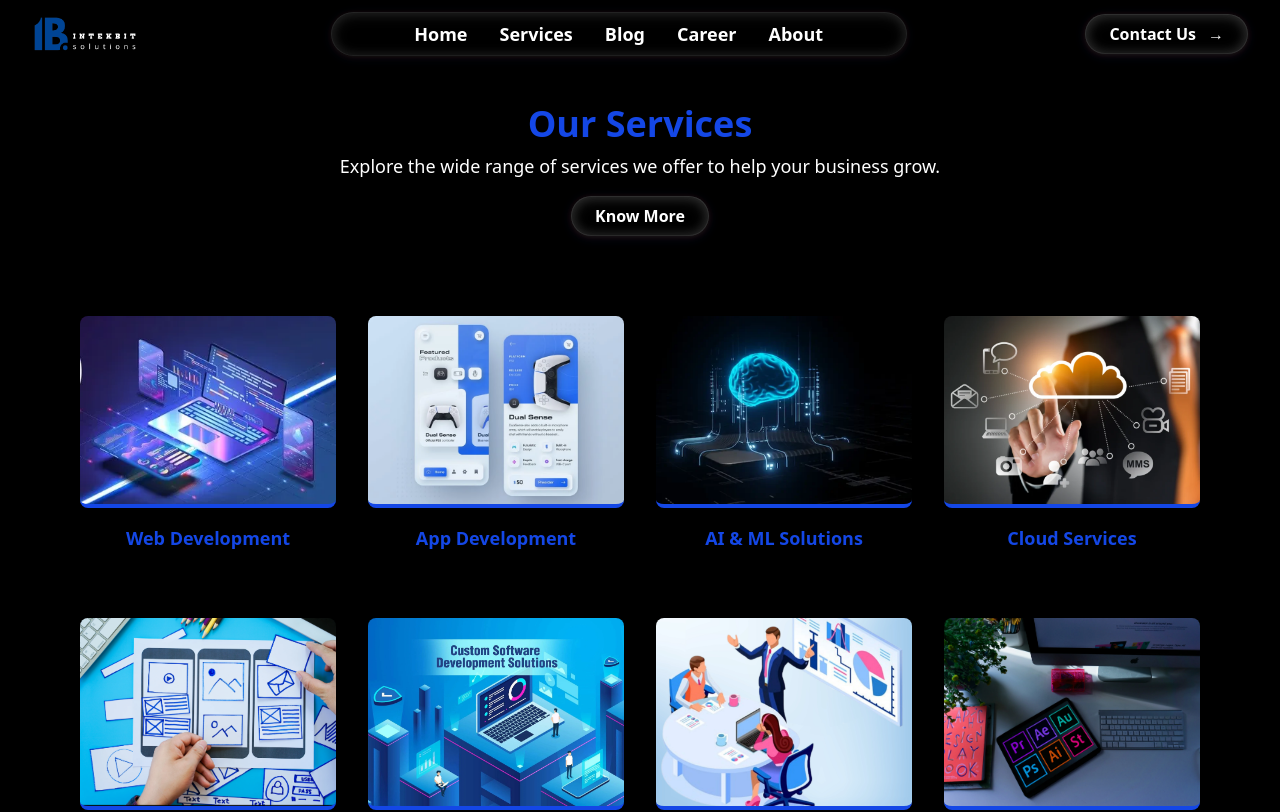
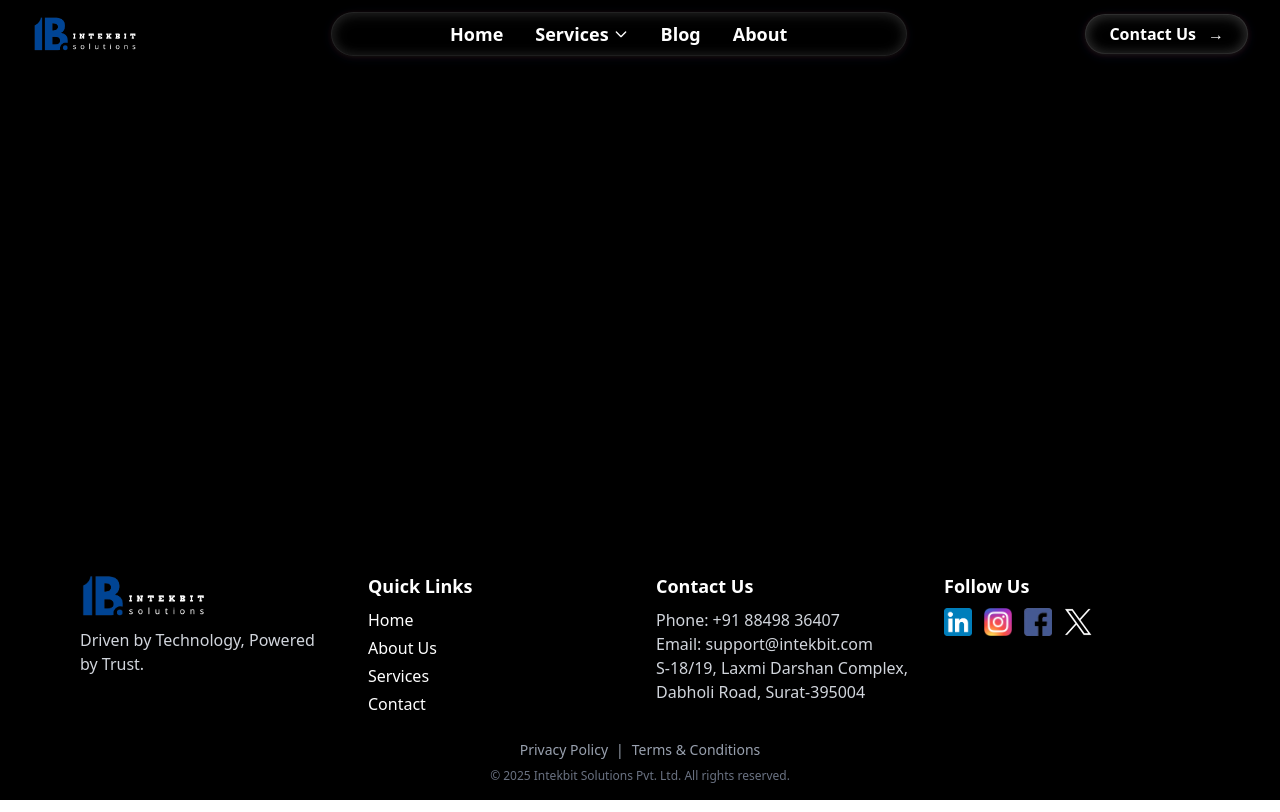
Before and after one commit to sushilkantaria/intekbit, a React (Vite) app: page /services in a window 1280 px wide. Shown: the top 812 px of the page. Built offline with nearby package versions, Linux system fonts and the light colour scheme.

Commit message:
add changes

```diff
--- a/src/App.jsx
+++ b/src/App.jsx
@@ -19,13 +19,12 @@ import WebDevelopment from './components/services/WebDevelopment';
 import ScrollToTop from './components/ui/ScrollToTop';
 import AboutUs from './pages/AboutUs';
 import Blog from './pages/Blog';
-import Career from './pages/Career';
 import ContactUs from './pages/ContactUs';
 import Footer from './pages/Footer';
 import Home from './pages/Home';
 import Navbar from './pages/Navbar';
 import PrivacyPolicy from './pages/PrivacyPolicy';
-import Services from './pages/Services';
+// import Services from './pages/Services';
 import TermsAndConditions from './pages/TermsAndConditions';
 
 import Aos from 'aos';
@@ -66,14 +65,13 @@ function AppWrapper() {
     //       animation: gradient-move 16s ease-in-out infinite;
     //     }
     //   `}</style>
-      <div className="min-h-screen w-full flex flex-col bg-black">
+    <div className="min-h-screen w-full flex flex-col bg-black">
       <Navbar />
       <ScrollToTop />
       <div className="flex-1">
         <Routes>
           <Route path="/" element={<Home />} />
           <Route path="/blog" element={<Blog />} />
-          <Route path="/career" element={<Career />} />
           <Route path="/about" element={<AboutUs />} />
           <Route path="/contact" element={<ContactUs />} />
           <Route path="/web-development" element={<WebDevelopment />} />
@@ -84,7 +82,7 @@ function AppWrapper() {
             path="/software-development"
             element={<SoftwareDevelopment />}
           />
-          <Route path="/services" element={<Services />} />
+          {/* <Route path="/services" element={<Services />} /> */}
           <Route path="/privacy-policy" element={<PrivacyPolicy />} />
           <Route path="/it-consulting" element={<ITConsulting />} />
           <Route path="/cloud-services" element={<CloudServices />} />
--- a/src/components/home/About.jsx
+++ b/src/components/home/About.jsx
@@ -2,7 +2,7 @@ import React from 'react';
 import aboutData from '../../data/home/about';
 
 const AboutSection = ({ activeTab, switchContent }) => (
-  <section className="py-16 text-white bg-[#151515]" id="about">
+  <section className="py-16 text-white" id="about">
     <div className="max-w-6xl mx-auto flex flex-col md:flex-row gap-10 px-4">
       {/* Left Section */}
       <div
--- a/src/components/home/Hero.jsx
+++ b/src/components/home/Hero.jsx
@@ -4,7 +4,6 @@ import { Link } from 'react-router-dom';
 import Spline from '@splinetool/react-spline';
 
 const HeroSection = () => (
-  <div className="bg-black">
     <section
       className="relative flex flex-col md:flex-row items-center justify-center md:justify-between min-h-[80vh] md:h-screen max-w-6xl mx-auto text-white px-4 sm:px-6 lg:px-8 pt-16 md:pt-0"
       id="home"
@@ -56,7 +55,6 @@ const HeroSection = () => (
         alt=""
       />
     </section>
-  </div>
 );
 
 export default HeroSection;
--- a/src/components/home/LetsConnect.jsx
+++ b/src/components/home/LetsConnect.jsx
@@ -3,7 +3,7 @@ import { HiArrowLongRight } from 'react-icons/hi2';
 import { Link } from 'react-router-dom';
 
 const LetsConnectSection = () => (
-  <section className="py-16 overflow-hidden bg-[#151515]" id="lets-connect">
+  <section className="py-16 overflow-hidden" id="lets-connect">
     <div
       className="max-w-2xl mx-auto text-center"
       data-aos="slide-up"
--- a/src/components/home/Services.jsx
+++ b/src/components/home/Services.jsx
@@ -4,7 +4,7 @@ import { Link } from 'react-router-dom';
 
 // Service images mapping
 const serviceImages = {
-  web: '/Assets/web-devlopment.png',
+  web: '/Assets/web.gif',
   ai: '/Assets/home-aiml.webp',
   mobile: '/Assets/home-appdevelopment.webp',
   it_consulting: '/Assets/home-itconsulting.webp',
@@ -135,7 +135,7 @@ const ServicesSection = ({ services }) => {
   };
 
   return (
-    <section className="pt-16 overflow-visible bg-black" id="services">
+    <section className="pt-16 overflow-visible" id="services">
       <div className="max-w-7xl mx-auto px-8">
         {/* Section Header */}
         <div
@@ -177,7 +177,7 @@ const ServicesSection = ({ services }) => {
                   <img
                     src={
                       serviceImages[serviceKeys[activeServiceIndex]] ||
-                      '/Assets/web-devlopment.png'
+                      '/Assets/web.gif'
                     }
                     alt={
                       services[serviceKeys[activeServiceIndex]]?.title ||
@@ -189,7 +189,7 @@ const ServicesSection = ({ services }) => {
                         'Image failed to load:',
                         serviceImages[serviceKeys[activeServiceIndex]]
                       );
-                      e.target.src = '/Assets/web-devlopment.png';
+                      e.target.src = '/Assets/web.gif';
                     }}
                   />
                 </div>
@@ -249,12 +249,12 @@ const ServicesSection = ({ services }) => {
                     <img
                       src={
                         serviceImages[serviceKey] ||
-                        '/Assets/web-devlopment.png'
+                        '/Assets/web.gif'
                       }
                       alt={services[serviceKey]?.title || 'Service'}
                       className="w-full h-full object-cover image-fade"
                       onError={(e) => {
-                        e.target.src = '/Assets/web-devlopment.png';
+                        e.target.src = '/Assets/web.gif';
                       }}
                     />
                   </div>
--- a/src/components/home/Technology.jsx
+++ b/src/components/home/Technology.jsx
@@ -23,7 +23,7 @@ const TechnologySection = ({
   const containerKey = `${activeTechnology}-${technologies[activeTechnology]?.length}`;
 
   return (
-    <div className="py-16 bg-[#151515]">
+    <div className="py-16">
       <section
         id="technology"
         data-aos="fade-right"
--- a/src/components/home/WhyHireUs.jsx
+++ b/src/components/home/WhyHireUs.jsx
@@ -3,7 +3,7 @@ import whyHireUsData from '../../data/home/whyHireUs';
 
 function WhyHireUsSection() {
   return (
-    <section className="py-16 bg-[#151515]" id="why-hire-us">
+    <section className="py-16" id="why-hire-us">
       <div className="max-w-6xl mx-auto">
         <h2
           className="text-2xl font-bold text-center mb-14 text-blue-700"
--- a/src/pages/Career.jsx
+++ /dev/null
@@ -1,7 +0,0 @@
-import React from 'react';
-
-function Career() {
-  return <div>Career</div>;
-}
-
-export default Career;
--- a/src/pages/Navbar.jsx
+++ b/src/pages/Navbar.jsx
@@ -2,6 +2,93 @@ import { useState, useEffect } from 'react';
 import { Link, useLocation } from 'react-router-dom';
 
 const Navbar = () => {
+  // Service dropdown grid as a separate JSX component
+  const ServicesDropdownGrid = () => (
+    <div className="grid grid-cols-4 gap-x-12 gap-y-8 px-8 py-7 min-w-[1000px] max-w-[1100px] rounded-2xl shadow-2xl backdrop-blur-xl backdrop-saturate-200 border border-white/20 text-left absolute -left-32 bg-black/70">
+      {servicesList.map((service, idx) => (
+        <div key={idx} className="col-span-1 w-full">
+          <Link
+            to={service.path}
+            className="w-full flex items-center gap-3 px-4 py-4 rounded-xl"
+          >
+            <span className="flex items-center justify-center w-10 h-10 rounded-lg text-2xl">
+              {service.icon}
+            </span>
+            <span className="flex flex-col items-start">
+              <span className="font-bold text-white text-base leading-tight whitespace-nowrap">
+                {service.label}
+              </span>
+              <span className="text-xs text-gray-300 mt-1 leading-tight">
+                {service.desc}
+              </span>
+            </span>
+          </Link>
+        </div>
+      ))}
+    </div>
+  );
+  const servicesList = [
+    {
+      path: '/aiml-solutions',
+      label: 'AI/ML',
+      icon: '🤖',
+      desc: 'Machine learning & AI solutions',
+    },
+    {
+      path: '/app-development',
+      label: 'App Development',
+      icon: '📱',
+      desc: 'Mobile & cross-platform apps',
+    },
+    {
+      path: '/cloud-services',
+      label: 'Cloud Services',
+      icon: '☁️',
+      desc: 'Cloud migration & management',
+    },
+    {
+      path: '/data-services',
+      label: 'Data Services',
+      icon: '📊',
+      desc: 'Data analytics & engineering',
+    },
+    {
+      path: '/it-consulting',
+      label: 'IT Consulting',
+      icon: '💼',
+      desc: 'Expert IT guidance',
+    },
+    {
+      path: '/software-development',
+      label: 'Software Development',
+      icon: '💻',
+      desc: 'Custom software solutions',
+    },
+    {
+      path: '/web-development',
+      label: 'Web Development',
+      icon: '🌐',
+      desc: 'Modern web experiences',
+    },
+    {
+      path: '/uiux-design',
+      label: 'UI/UX Design',
+      icon: '🎨',
+      desc: 'User interface & experience',
+    },
+    {
+      path: '/graphic-designing',
+      label: 'Graphic Designing',
+      icon: '🖌️',
+      desc: 'Branding & visual design',
+    },
+    {
+      path: '/support-maintenance',
+      label: 'Support & Maintenance',
+      icon: '🛠️',
+      desc: 'Ongoing support & care',
+    },
+  ];
   const [isMenuOpen, setIsMenuOpen] = useState(false);
   const location = useLocation();
 
@@ -42,27 +129,58 @@ const Navbar = () => {
           data-aos-duration="1500"
         >
           <ul className="flex gap-4 sm:gap-8 items-center px-2 sm:px-8 py-2 rounded-full max-w-xl w-full justify-center shadow-[0_2px_12px_0_rgba(30,58,138,0.13),0_1px_8px_0_rgba(136,19,55,0.10),0_1px_6px_0_rgba(202,138,4,0.08),0_1px_4px_0_rgba(6,78,59,0.08),inset_0_2px_16px_0_rgba(255,255,255,0.10),inset_0_0_12px_2px_rgba(255,255,255,0.07),inset_0_0_0_1px_rgba(255,255,255,0.05)] backdrop-blur-lg backdrop-saturate-150">
-            {['/', '/services', '/blog', '/career', '/about'].map((path, index) => {
-              let label;
-              if (path === '/') {
-                label = 'Home';
-              } else {
-                const str = path.slice(1).replace('-', ' ');
-                label = str.charAt(0).toUpperCase() + str.slice(1);
-              }
-              return (
-                <li key={index}>
+            <li>
               <Link
-                    to={path}
+                to="/"
                 className="text-white font-semibold text-sm sm:text-base md:text-lg hover:text-gray-600 transition-colors"
                 data-aos="fade-down"
-                    onClick={path === '/' ? handleHomeClick : undefined}
+                onClick={handleHomeClick}
               >
-                    {label}
+                Home
               </Link>
             </li>
-              );
-            })}
+            <li className="relative group">
+              <button
+                className="text-white font-semibold text-sm sm:text-base md:text-lg hover:text-gray-600 transition-colors focus:outline-none flex items-center gap-1"
+                type="button"
+              >
+                Services
+                <svg
+                  className="w-4 h-4"
+                  fill="none"
+                  stroke="currentColor"
+                  viewBox="0 0 24 24"
+                >
+                  <path
+                    strokeLinecap="round"
+                    strokeLinejoin="round"
+                    strokeWidth="2"
+                    d="M19 9l-7 7-7-7"
+                  />
+                </svg>
+              </button>
+              <ul className="absolute left-0 top-full mt-2 min-w-[180px] rounded-lg shadow-lg opacity-0 group-hover:opacity-100 pointer-events-none group-hover:pointer-events-auto transition-opacity z-50">
+                <ServicesDropdownGrid />
+              </ul>
+            </li>
+            <li>
+              <Link
+                to="/blog"
+                className="text-white font-semibold text-sm sm:text-base md:text-lg hover:text-gray-600 transition-colors"
+                data-aos="fade-down"
+              >
+                Blog
+              </Link>
+            </li>
+            <li>
+              <Link
+                to="/about"
+                className="text-white font-semibold text-sm sm:text-base md:text-lg hover:text-gray-600 transition-colors"
+                data-aos="fade-down"
+              >
+                About
+              </Link>
+            </li>
           </ul>
         </div>
         {/* Desktop Contact Button */}
@@ -99,7 +217,8 @@ const Navbar = () => {
           data-aos="fade-down"
           data-aos-duration="1500"
         >
-          {['/', '/services', '/about', '/contact'].map((path, index) => {
+          {['/', '/services', '/blog', '/about', '/contact'].map(
+            (path, index) => {
               let label;
               if (path === '/') {
                 label = 'Home';
@@ -127,7 +246,8 @@ const Navbar = () => {
                   </Link>
                 </li>
               );
-          })}
+            }
+          )}
         </ul>
       )}
     </nav>
--- a/src/pages/Services.jsx
+++ b/src/pages/Services.jsx
@@ -1,78 +1,78 @@
-import React from 'react';
-import { Link } from 'react-router-dom';
-import services from '../data/services';
+// import React from 'react';
+// import { Link } from 'react-router-dom';
+// import services from '../data/services';
 
-const cardBase = 'flex flex-col items-center group relative';
-const cardImg =
-  'relative w-full h-40 md:h-44 lg:h-48 bg-cover bg-center rounded-lg shadow-lg flex items-end border-b-4 border-blue-700';
-const cardOverlay =
-  'absolute inset-0 bg-black/80 backdrop-blur-[6px] opacity-0 group-hover:opacity-100 transition-opacity duration-300 flex items-center justify-center rounded-lg';
-const cardTitle = 'mt-4 text-lg font-semibold text-blue-700 text-center';
+// const cardBase = 'flex flex-col items-center group relative';
+// const cardImg =
+//   'relative w-full h-40 md:h-44 lg:h-48 bg-cover bg-center rounded-lg shadow-lg flex items-end border-b-4 border-blue-700';
+// const cardOverlay =
+//   'absolute inset-0 bg-black/80 backdrop-blur-[6px] opacity-0 group-hover:opacity-100 transition-opacity duration-300 flex items-center justify-center rounded-lg';
+// const cardTitle = 'mt-4 text-lg font-semibold text-blue-700 text-center';
 
-const Services = () => (
-  <div className="min-h-screen mt-14">
-    <section className="py-12 mb-8">
-      <div className="max-w-4xl mx-auto text-center">
-        <h1 className="text-4xl font-bold text-blue-700 mb-2">Our Services</h1>
-        <p className="text-lg text-white mb-4">
-          Explore the wide range of services we offer to help your business
-          grow.
-        </p>
-        <div className="flex justify-center">
-          <div className="relative w-fit flex">
-            <Link
-              className="peer relative px-6 py-2 text-white rounded-3xl transition shadow-[0_2px_12px_0_rgba(30,58,138,0.18),0_1px_8px_0_rgba(136,19,55,0.13),0_1px_6px_0_rgba(202,138,4,0.10),0_1px_4px_0_rgba(6,78,59,0.10),inset_0_2px_16px_0_rgba(255,255,255,0.13),inset_0_0_12px_2px_rgba(255,255,255,0.10),inset_0_0_0_1px_rgba(255,255,255,0.07)] font-semibold text-center z-10"
-              to="/contact"
-            >
-              Know More
-            </Link>
-            <div className="absolute inset-0 opacity-0 peer-hover:opacity-100 rounded-3xl z-0 pointer-events-none shadow-[-4px_0_8px_4px_rgb(255,0,128),4px_0_8px_4px_rgb(0,98,255)]" />
-          </div>
-        </div>
-      </div>
-    </section>
-    <section className="max-w-6xl mx-auto px-4">
-      <div className="grid grid-cols-1 sm:grid-cols-2 md:grid-cols-3 lg:grid-cols-4 gap-8">
-        {services.map((service) => (
-          <div
-            className={cardBase}
-            key={service.title}
-            style={{ minWidth: '220px', minHeight: '270px' }}
-          >
-            <div className="relative w-full flex items-end">
-              {/* Glow effect around image only */}
-              <div className="absolute inset-0 rounded-lg opacity-0 group-hover:opacity-100 transition duration-300 pointer-events-none z-0 shadow-[-8px_0_20px_8px_rgb(255,0,128),8px_0_20px_8px_rgb(0,98,255)]" />
-              <div
-                className={
-                  cardImg +
-                  ' transition-transform duration-300 group-hover:scale-105 z-10'
-                }
-                style={{
-                  backgroundImage: `url('${service.image}')`,
-                  width: '100%',
-                  minHeight: '160px',
-                  maxHeight: '192px',
-                }}
-              >
-                <Link
-                  to={service.route}
-                  className="w-full h-full flex items-end relative"
-                  style={{ minHeight: '160px', maxHeight: '192px' }}
-                >
-                  <div className={cardOverlay}>
-                    <p className="text-white text-center px-4 text-sm animate-fade-in">
-                      {service.desc}
-                    </p>
-                  </div>
-                </Link>
-              </div>
-            </div>
-            <div className={cardTitle}>{service.title}</div>
-          </div>
-        ))}
-      </div>
-    </section>
-  </div>
-);
+// const Services = () => (
+//   <div className="min-h-screen mt-14">
+//     <section className="py-12 mb-8">
+//       <div className="max-w-4xl mx-auto text-center">
+//         <h1 className="text-4xl font-bold text-blue-700 mb-2">Our Services</h1>
+//         <p className="text-lg text-white mb-4">
+//           Explore the wide range of services we offer to help your business
+//           grow.
+//         </p>
+//         <div className="flex justify-center">
+//           <div className="relative w-fit flex">
+//             <Link
+//               className="peer relative px-6 py-2 text-white rounded-3xl transition shadow-[0_2px_12px_0_rgba(30,58,138,0.18),0_1px_8px_0_rgba(136,19,55,0.13),0_1px_6px_0_rgba(202,138,4,0.10),0_1px_4px_0_rgba(6,78,59,0.10),inset_0_2px_16px_0_rgba(255,255,255,0.13),inset_0_0_12px_2px_rgba(255,255,255,0.10),inset_0_0_0_1px_rgba(255,255,255,0.07)] font-semibold text-center z-10"
+//               to="/contact"
+//             >
+//               Know More
+//             </Link>
+//             <div className="absolute inset-0 opacity-0 peer-hover:opacity-100 rounded-3xl z-0 pointer-events-none shadow-[-4px_0_8px_4px_rgb(255,0,128),4px_0_8px_4px_rgb(0,98,255)]" />
+//           </div>
+//         </div>
+//       </div>
+//     </section>
+//     <section className="max-w-6xl mx-auto px-4">
+//       <div className="grid grid-cols-1 sm:grid-cols-2 md:grid-cols-3 lg:grid-cols-4 gap-8">
+//         {services.map((service) => (
+//           <div
+//             className={cardBase}
+//             key={service.title}
+//             style={{ minWidth: '220px', minHeight: '270px' }}
+//           >
+//             <div className="relative w-full flex items-end">
+//               {/* Glow effect around image only */}
+//               <div className="absolute inset-0 rounded-lg opacity-0 group-hover:opacity-100 transition duration-300 pointer-events-none z-0 shadow-[-8px_0_20px_8px_rgb(255,0,128),8px_0_20px_8px_rgb(0,98,255)]" />
+//               <div
+//                 className={
+//                   cardImg +
+//                   ' transition-transform duration-300 group-hover:scale-105 z-10'
+//                 }
+//                 style={{
+//                   backgroundImage: `url('${service.image}')`,
+//                   width: '100%',
+//                   minHeight: '160px',
+//                   maxHeight: '192px',
+//                 }}
+//               >
+//                 <Link
+//                   to={service.route}
+//                   className="w-full h-full flex items-end relative"
+//                   style={{ minHeight: '160px', maxHeight: '192px' }}
+//                 >
+//                   <div className={cardOverlay}>
+//                     <p className="text-white text-center px-4 text-sm animate-fade-in">
+//                       {service.desc}
+//                     </p>
+//                   </div>
+//                 </Link>
+//               </div>
+//             </div>
+//             <div className={cardTitle}>{service.title}</div>
+//           </div>
+//         ))}
+//       </div>
+//     </section>
+//   </div>
+// );
 
-export default Services;
+// export default Services;
```
Also changed, not shown: src/data/blogPosts.js (added, +36 -0 lines), src/pages/Blog.jsx (+59 -1 lines), public/Assets/web.gif (added). Lines whose indentation alone changed are shown as unchanged.
